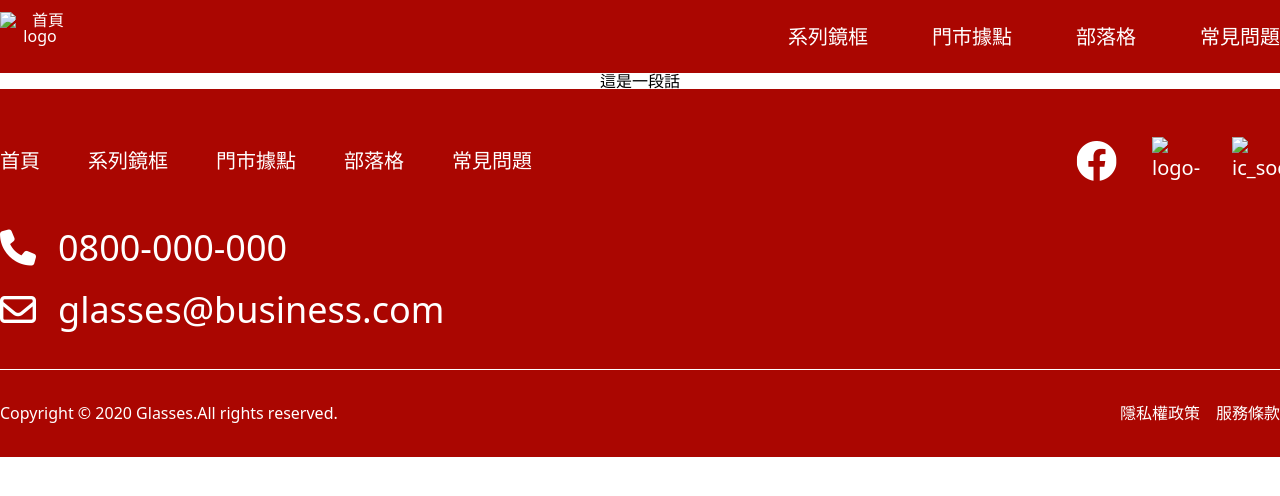
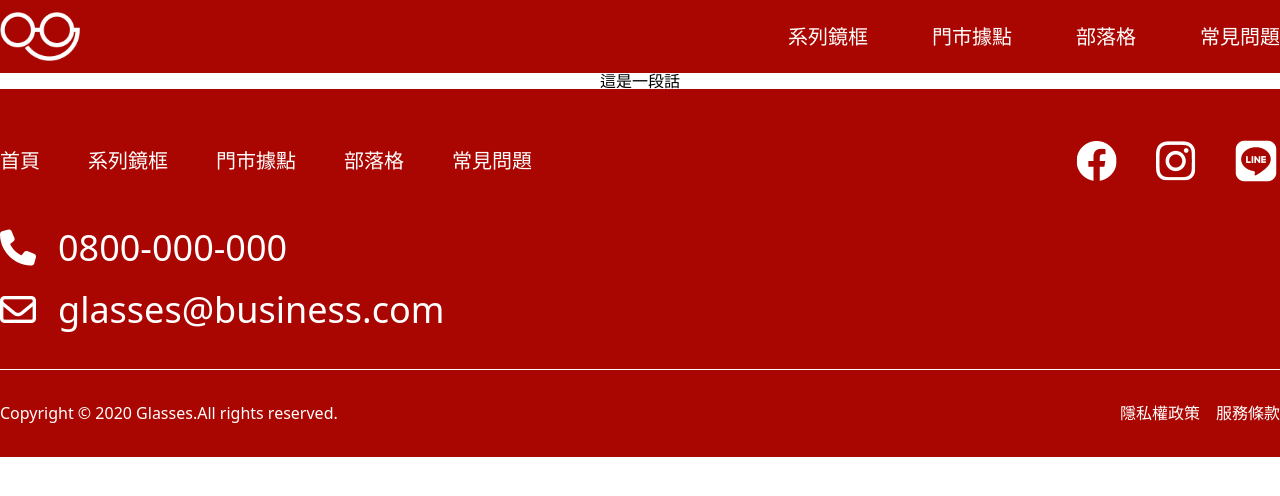
Before and after one commit to kun8349/week3, a plain HTML site: page index.html in a window 1280 px wide. Drawn offline with Linux system fonts and the light colour scheme; the site is published under a folder, as on GitHub Pages, so addresses that start at the root find nothing.

Commit message:
Update 2022-07-25T07:48:04.958Z

```diff
--- a/index.html
+++ b/index.html
@@ -16,7 +16,7 @@
 <body>
   <header class="header">
     <div class="container flex pt-3 pb-3">
-      <h1><a href="#"><img src="/assets/images/week3-4/logo-white.png" alt="首頁logo"></a></h1>
+      <h1><a href="#"><img src="assets/images/week3-4/logo-white.png" alt="首頁logo"></a></h1>
       <ul class="title-list">
         <li><a href="#">系列鏡框</a></li>
         <li><a href="#">門市據點</a></li>
@@ -46,8 +46,8 @@
         </ul>
         <ul class="footer-flex footer-img">
           <li><a href="#"><img src="assets/images/week3-4/ic-social-fb.png" alt="logo-facebook"></a></li>
-          <li><a href=""><img src="/assets/images/week3-4/ic_social_ig.png" alt="logo-instagram"></a></li>
-          <li><a href=""><img src="/assets/images/week3-4/ic_social_line.png" alt="ic_social_line"></a></li>
+          <li><a href=""><img src="assets/images/week3-4/ic_social_ig.png" alt="logo-instagram"></a></li>
+          <li><a href=""><img src="assets/images/week3-4/ic_social_line.png" alt="ic_social_line"></a></li>
         </ul>
       </ul>
       <ul>
```
